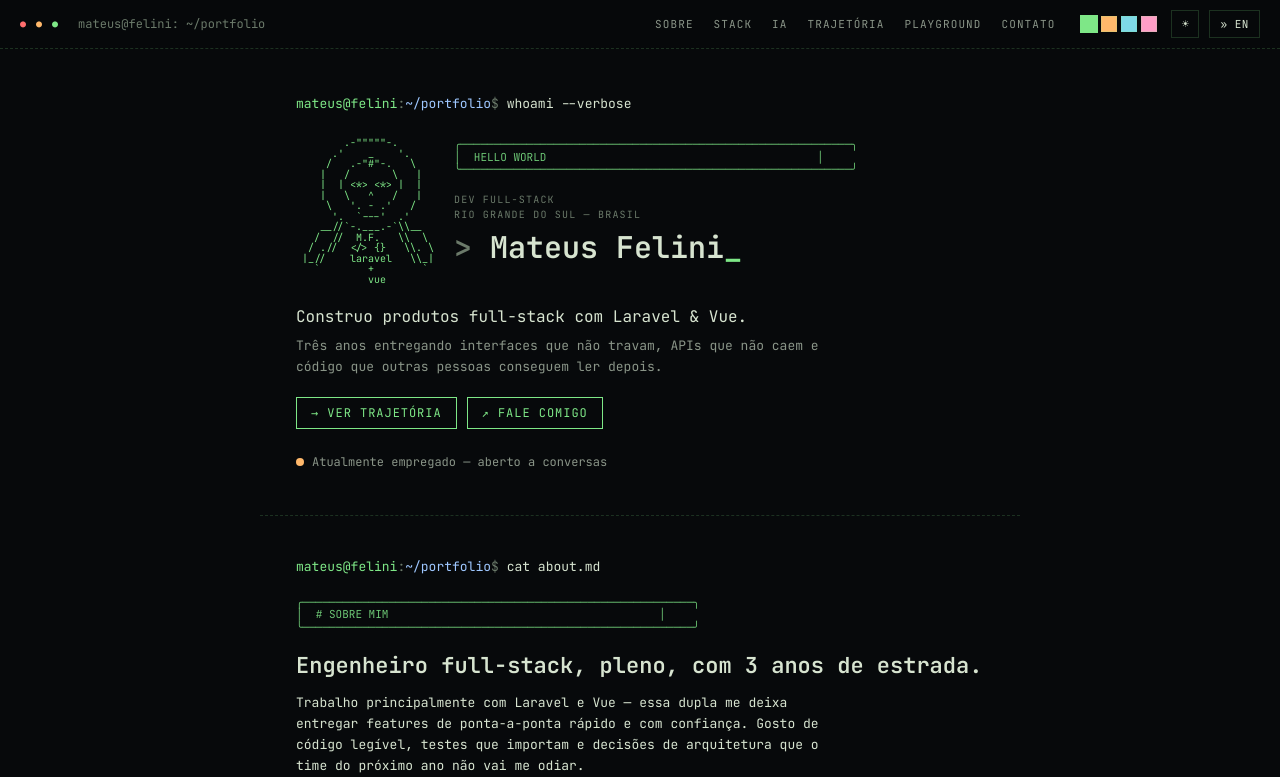
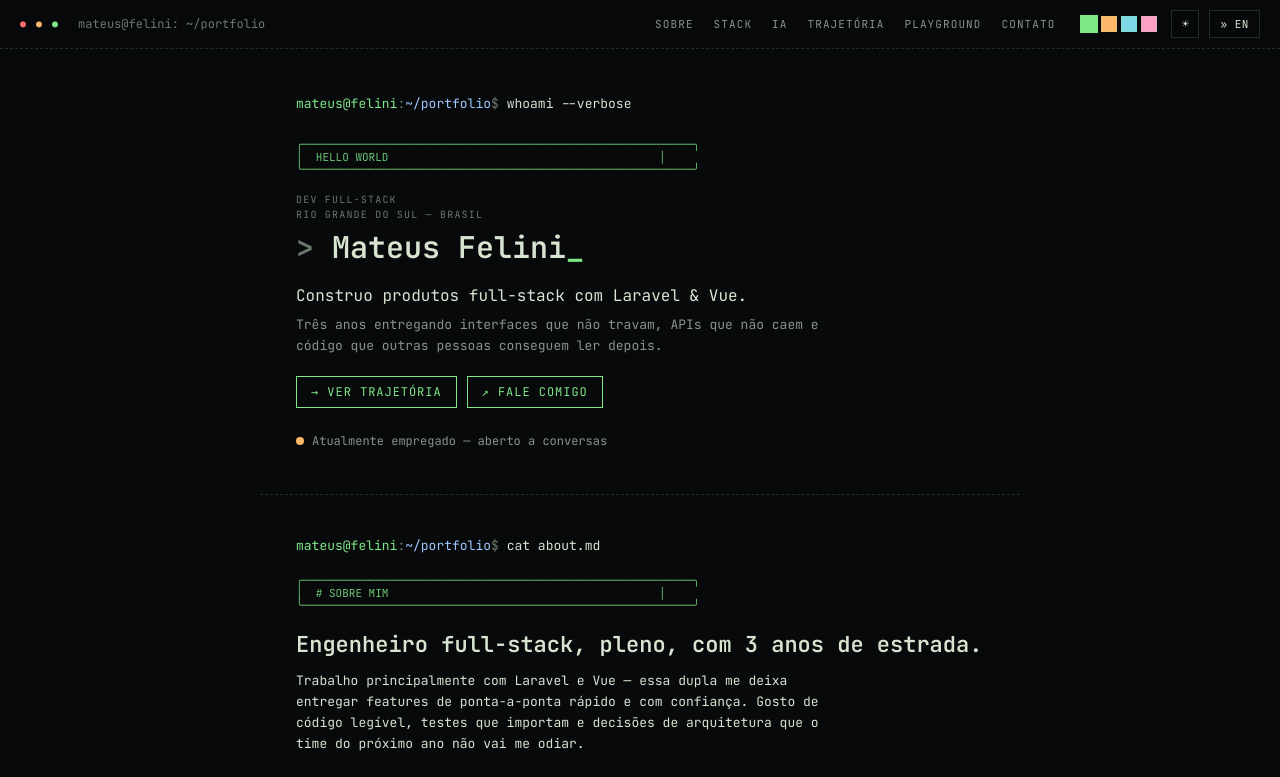
Before and after one commit to M4teus2020/portfolio, a Vue app: page / in a window 1280 px wide. Shown: the top 777 px of the page. Built offline with nearby package versions, Linux system fonts and the light colour scheme.

Commit message:
refactor: simplificar a seção Hero removendo o avatar ASCII e ajustando a estrutura

```diff
--- a/src/components/HeroSection.vue
+++ b/src/components/HeroSection.vue
@@ -5,45 +5,21 @@ import TerminalPrompt from './ui/TerminalPrompt.vue'
 import AsciiHeader from './ui/AsciiHeader.vue'
 
 const t = useT()
-
-const ASCII_AVATAR = `        .-"""""-.
-      .'    _    '.
-     /   .-"#"-.   \\
-    |   /       \\   |
-    |  | <*> <*> |  |
-    |   \\   ^   /   |
-     \\   '. - .'   /
-      '.  \`---'  .'
-    __//\`-.___.-\`\\\\__
-   /  //  M.F.   \\\\  \\
-  / .//  </> {}   \\\\. \\
- |_//    laravel   \\\\_|
-   \`        +        \`
-            vue`
 </script>
 
 <template>
   <section class="va-section px-9 py-11 relative overflow-hidden">
     <TerminalPrompt cmd="whoami --verbose" />
 
-    <div class="mt-6 grid gap-5" style="grid-template-columns: auto 1fr; align-items: start;">
-      <!-- ASCII Avatar -->
-      <pre
-        class="font-mono text-accent text-[10px] leading-[1.05] whitespace-pre select-none hidden sm:block"
-        aria-hidden="true"
-      >{{ ASCII_AVATAR }}</pre>
-
     <!-- Name + tagline -->
-      <div class="min-w-0">
+    <div class="mt-6">
       <AsciiHeader text="HELLO WORLD" />
       <div class="mt-4 text-[10px] text-dim tracking-[0.12em] uppercase">{{ t.hero.role }}</div>
       <div class="text-[10px] text-dim tracking-[0.12em] uppercase">{{ t.hero.location }}</div>
       <h1 class="text-[30px] my-2.5 font-mono font-semibold leading-[1.05] text-fg">
-          <span class="text-dim">&gt; </span>{{ t.hero.name }}<span
-            class="animate-[blink_1s_steps(1)_infinite] text-accent"
-          >_</span>
+        <span class="text-dim">&gt; </span>{{ t.hero.name
+        }}<span class="animate-[blink_1s_steps(1)_infinite] text-accent">_</span>
       </h1>
-      </div>
     </div>
 
     <p class="text-[16px] text-fg mt-5 mb-1.5">{{ t.hero.tagline }}</p>
```
Lines whose indentation alone changed are shown as unchanged.
